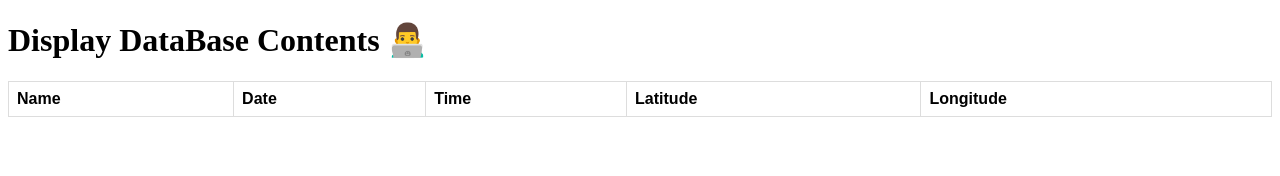
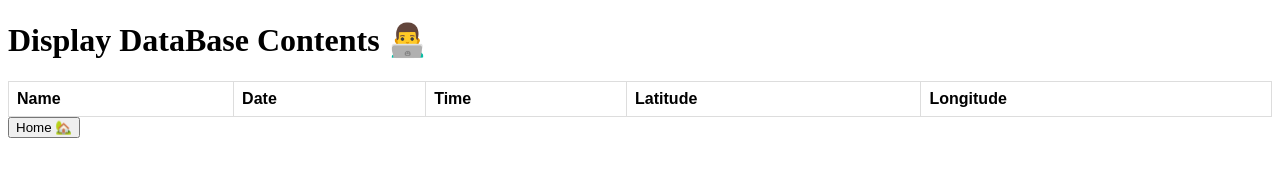
Before and after one commit to Nehal-Naeem/DataSnap, a website: page public/all.html in a window 1280 px wide. Drawn offline with Linux system fonts and the light colour scheme; no server answers.

Commit message:
NAV buttons added to bothe index.html & all.html

```diff
--- a/public/all.html
+++ b/public/all.html
@@ -41,6 +41,7 @@
         <tbody></tbody>
 
     </table>
+    <input type="button" value="Home 🏡" onclick="changePage()"/>
     <script>
         getData().then(parsedData => {
             displayData(parsedData);
@@ -73,8 +74,10 @@
 
                 c3.textContent = instance.latitude;
                 c4.textContent = instance.longitude;
-
             }
+        }
+        function changePage() {
+            window.location.href = 'index.html';
         }
     </script>
 </body>
```
Also changed, not shown: public/index.html (+5 -1 lines).
